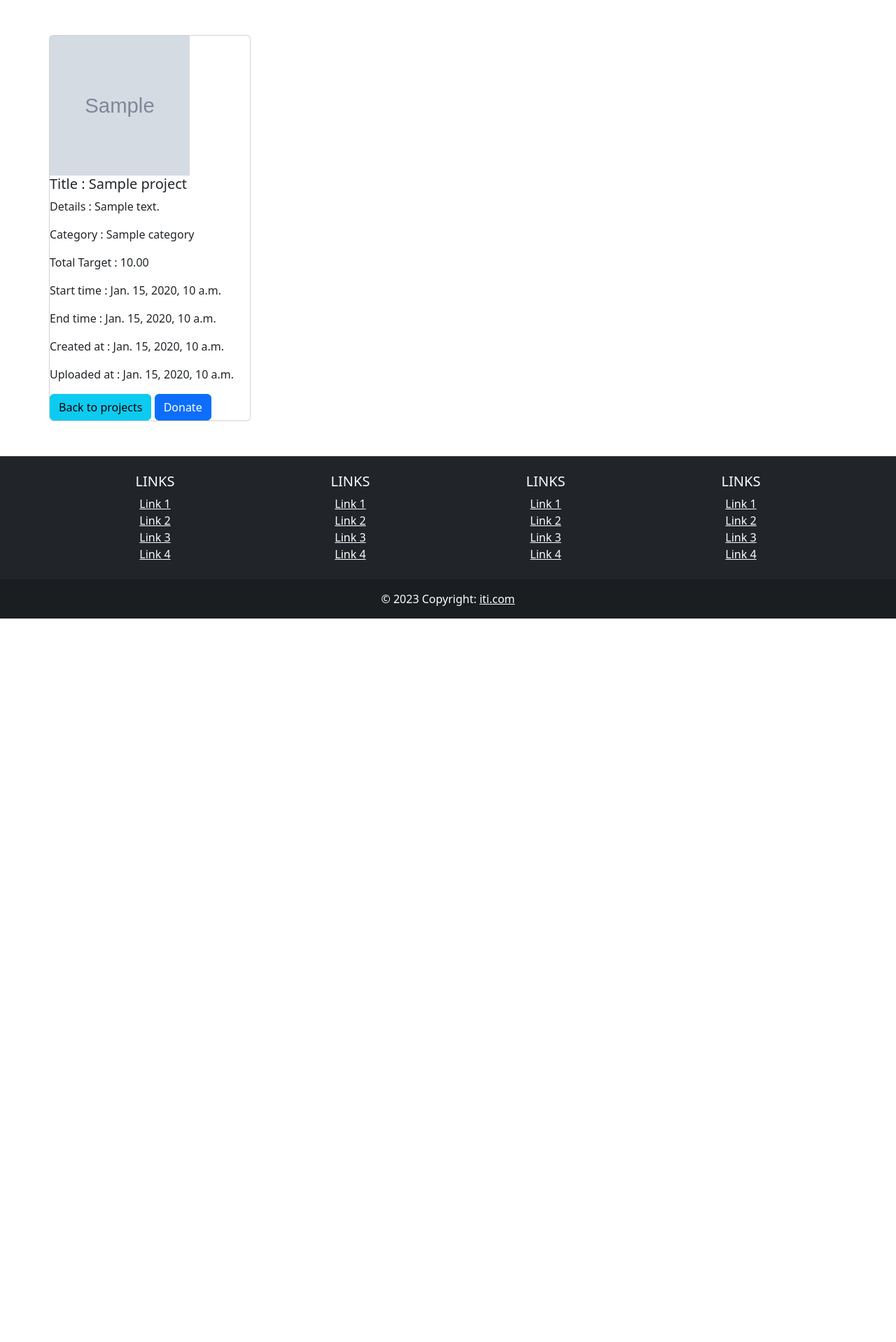
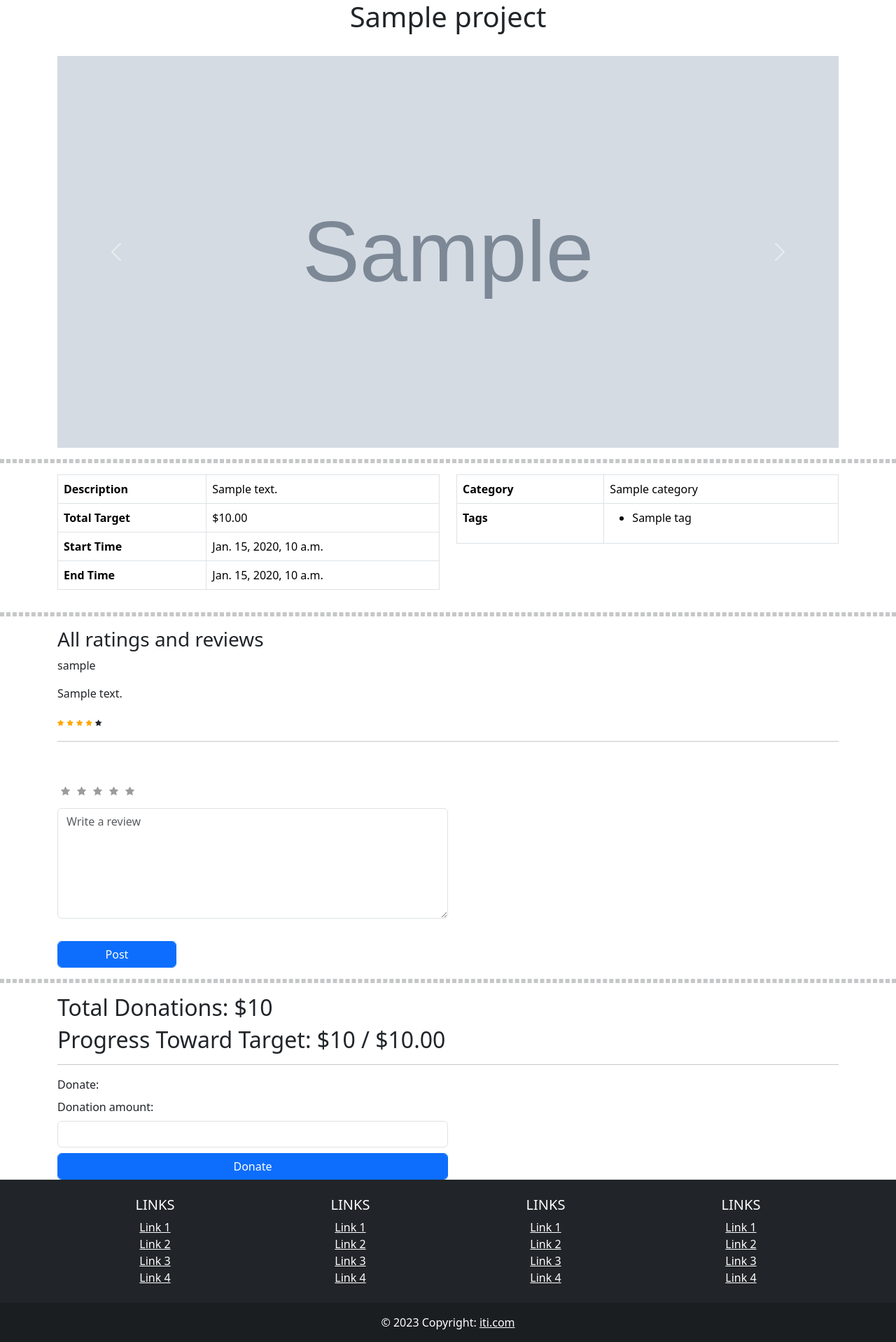
Before and after one commit to Isla-Nad/Crowd_Funding_Project, a Django app: page /projects/view/1 in a window 1280 px wide. Shown: the part 56-1974 px from the top of the page at 70% size. Before the commit the page ends 940 px from the top, so only its background shows below. Run offline with Django 5.2, Linux system fonts and the light colour scheme; tables that the repository leaves empty hold one stand-in row (values such as "Sample post"); grey boxes marked "Sample" are stand-in pictures; some libraries are stand-ins or nearby versions.

Commit message:
reviews, donation and project details

```diff
--- a/categories/admin.py
+++ b/categories/admin.py
@@ -1,5 +1,5 @@
 from django.contrib import admin
+from categories.models import Category, Tag
 
-# Register your models here.
-from categories.models import Category
 admin.site.register(Category)
+admin.site.register(Tag)
--- a/projects/admin.py
+++ b/projects/admin.py
@@ -1,5 +1,5 @@
+from projects.models import Project
 from django.contrib import admin
 
 # Register your models here.
-from projects.models import Projects
-admin.site.register(Projects)
+admin.site.register(Project)
--- a/projects/forms.py
+++ b/projects/forms.py
@@ -1,17 +1,34 @@
 from django import forms
-from categories.models import Category
-from projects.models import Projects
+from categories.models import Category, Tag
+from projects.models import Donation, Project, Review
 from django.forms import ModelForm
 from django.forms.widgets import NumberInput
-# from projects.models import Tag
 
 
-class Projectsform(ModelForm):
+class MultipleFileInput(forms.ClearableFileInput):
+    allow_multiple_selected = True
+
+
+class MultipleFileField(forms.FileField):
+    def __init__(self, *args, **kwargs):
+        kwargs.setdefault("widget", MultipleFileInput())
+        super().__init__(*args, **kwargs)
+
+    def clean(self, data, initial=None):
+        single_file_clean = super().clean
+        if isinstance(data, (list, tuple)):
+            result = [single_file_clean(d, initial) for d in data]
+        else:
+            result = single_file_clean(data, initial)
+        return result
+
+
+class ProjectForm(ModelForm):
     title = forms.CharField(required=True)
     details = forms.CharField(required=True)
-    # image = forms.ImageField()
-    cat = forms.ModelChoiceField(
-        Category.objects.all(), label="Category"
+    category = forms.ModelChoiceField(
+        Category.objects.all(),
+        label="Category"
     )
     total_target = forms.DecimalField()
     start_time = forms.DateTimeField(
@@ -22,7 +39,6 @@ class Projectsform(ModelForm):
                 'class': 'form-control'
             }
         ))
-
     end_time = forms.DateTimeField(
         widget=NumberInput(
             attrs={
@@ -31,17 +47,27 @@ class Projectsform(ModelForm):
                 'class': 'form-control'
             }
         ))
-    # tag = forms.ModelMultipleChoiceField(queryset=Tag.objects.all(),
-    #                                         widget=forms.SelectMultiple(
-    #     attrs={
-    #         "class": "form-control"
-    #     }
-    # ),required=False)
+    tags = forms.ModelMultipleChoiceField(
+        queryset=Tag.objects.all(),
+        widget=forms.CheckboxSelectMultiple,
+        required=False
+    )
+
+    images = MultipleFileField()
+
     class Meta:
-            model=Projects
-            fields='__all__'
-class Dontate(ModelForm):
-       total_target = forms.DecimalField()
-       class Meta:
-            model=Projects
-            fields= ('total_target',)
+        model = Project
+        fields = ['title', 'details',  'category', 'total_target',
+                  'start_time', 'end_time', 'tags', 'images', ]
+
+
+class DonationForm(forms.ModelForm):
+    class Meta:
+        model = Donation
+        fields = ['donation_amount']
+
+
+class ReviewForm(forms.ModelForm):
+    class Meta:
+        model = Review
+        fields = ['rating', 'review_desp']
--- a/projects/templates/projects/createforum.html
+++ b/projects/templates/projects/createforum.html
@@ -2,7 +2,7 @@
 <div class="container" style="padding: 50px 0px">
   <form method="POST" enctype="multipart/form-data">
     {% csrf_token %} {{ form }}
-    <button type="submit" class="btn btn-primary">Submit</button>
+    <button type="submit" class="btn btn-primary">Create Project</button>
   </form>
   <div>
     <script src="{% static 'projects/js/script.js'%}"></script>
--- a/projects/templates/projects/view.html
+++ b/projects/templates/projects/view.html
@@ -1,28 +1,196 @@
-{% extends "layouts/base.html" %}
-{% load static%}
-{%block content%}
+{% extends 'layouts/base.html' %} {% load static %} {% block title %} {{ project.title }} {% endblock %} {% block content %}
 
+<link rel="stylesheet" href="https://cdnjs.cloudflare.com/ajax/libs/font-awesome/4.7.0/css/font-awesome.min.css" />
 
-<div class="container" style="padding:50px 0px ">
-    <div class="iteeem card " style="width: 18rem; display:inline-block " >
-        <img src="{{product.get_image_url}}" width="200" height="200">
-          <h5 class="card-title" >Title : {{product.title}}</h5>
-          <p class="card-text">Details : {{product.details}}</p>
-          <p class="card-text">Category : {{product.cat}}</p>
-          <p class="card-text">Total Target : {{product.total_target}}</p>
-          <p class="card-text">Start time : {{product.start_time}}</p>
-          <p class="card-text">End time : {{product.end_time}}</p>
-          <p class="card-text">Created at : {{product.created_at}}</p>
-          <p class="card-text">Uploaded at : {{product.updated_at}}</p>
-          <a href="{% url "projects"%}" class="btn btn-info">Back to projects<a>
-          <a href="{% url 'donate' product.id %}" class="btn btn-primary">Donate</a>
+<style>
+  .checked {
+    color: orange;
+  }
+  .rating {
+    margin-top: 40px;
+    border: none;
+    float: left;
+  }
 
+  .rating > label {
+    color: #9c9c9c;
+    font-size: 7px;
+    float: right;
+  }
 
+  .rating > label:before {
+    margin: 5px;
+    font-size: 2em;
+    font-family: FontAwesome;
+    content: "\f005";
+    display: inline-block;
+  }
 
+  .rating > input {
+    display: none;
+  }
 
+  .rating > input:checked ~ label,
+  .rating:not(:checked) > label:hover,
+  .rating:not(:checked) > label:hover ~ label {
+    color: #f79426;
+  }
 
+  .rating > input:checked + label:hover,
+  .rating > input:checked ~ label:hover,
+  .rating > label:hover ~ input:checked ~ label,
+  .rating > input:checked ~ label:hover ~ label {
+    color: #fece31;
+  }
 
+  #star {
+    font-size: 10px;
+    color: grey;
+  }
 
+  #check-star {
+    font-size: 10px;
+  }
+</style>
+<h1 class="text-center">{{ project.title }}</h1>
 
+<div class="container">
+  <div class="row">
+    <div class="mt-4" id="slider">
+      <div id="carouselExampleCaptions" class="carousel slide">
+        <div class="carousel-inner">
+          {% for image in images %}
+          <div class="carousel-item {% if forloop.counter == 1 %}active{% endif %}">
+            <img src=" {{ image.image.url }} " class="d-block w-100" style="height: 35rem" alt="..." />
+          </div>
+          {% endfor %}
+        </div>
+        <button class="carousel-control-prev" type="button" data-bs-target="#carouselExampleCaptions" data-bs-slide="prev">
+          <span class="carousel-control-prev-icon" aria-hidden="true"></span>
+          <span class="visually-hidden">Previous</span>
+        </button>
+        <button class="carousel-control-next" type="button" data-bs-target="#carouselExampleCaptions" data-bs-slide="next">
+          <span class="carousel-control-next-icon" aria-hidden="true"></span>
+          <span class="visually-hidden">Next</span>
+        </button>
+      </div>
     </div>
-    {%endblock%}
+  </div>
+</div>
+<hr style="border: dashed" />
+<div class="container">
+  <div class="row">
+    <div class="col-md-6">
+      <table class="table table-bordered">
+        <tbody>
+          <tr>
+            <th>Description</th>
+            <td>{{ project.details }}</td>
+          </tr>
+          <tr>
+            <th>Total Target</th>
+            <td>${{ project.total_target }}</td>
+          </tr>
+          <tr>
+            <th>Start Time</th>
+            <td>{{ project.start_time }}</td>
+          </tr>
+          <tr>
+            <th>End Time</th>
+            <td>{{ project.end_time }}</td>
+          </tr>
+        </tbody>
+      </table>
+    </div>
+    <div class="col-md-6">
+      <table class="table table-bordered">
+        <tbody>
+          <tr>
+            <th>Category</th>
+            <td>{{ project.category.name }}</td>
+          </tr>
+          <tr>
+            <th>Tags</th>
+            <td>
+              <ul>
+                {% for tag in project.tags.all %}
+                <li>{{ tag.name }}</li>
+                {% endfor %}
+              </ul>
+            </td>
+          </tr>
+        </tbody>
+      </table>
+    </div>
+  </div>
+</div>
+<hr style="border: dashed" />
+
+<div class="container">
+  <h3>All ratings and reviews</h3>
+  {% for review in reviews %}
+  <p>{{ review.user.username }}</p>
+  <p>{{ review.review_desp }}</p>
+  {% if review.rating > 0 %}
+  <i class="fa fa-star {% if review.rating < 1 %} no-checked {% else %} checked {% endif %}" id="check-star"></i>
+  <i class="fa fa-star {% if review.rating < 2 %} no-checked {% else %} checked {% endif %}" id="check-star"></i>
+  <i class="fa fa-star {% if review.rating < 3 %} no-checked {% else %} checked {% endif %}" id="check-star"></i>
+  <i class="fa fa-star {% if review.rating < 4 %} no-checked {% else %} checked {% endif %}" id="check-star"></i>
+  <i class="fa fa-star {% if review.rating < 5 %} no-checked {% else %} checked {% endif %}" id="check-star"></i>
+  <hr />
+  {% else %}
+  <i class="fa fa-star" id="star"></i>
+  <i class="fa fa-star" id="star"></i>
+  <i class="fa fa-star" id="star"></i>
+  <i class="fa fa-star" id="star"></i>
+  <i class="fa fa-star" id="star"></i>
+  &nbsp;<span>No ratings</span>
+  <hr />
+  {% endif %} {% endfor %}
+
+  <form method="post">
+    {% csrf_token %}
+    <div class="col-md-6">
+      <div class="form-group required">
+        <div class="rating">
+          <input type="radio" id="star5" name="rating" value="5" />
+          <label class="star" for="star5" title="Awesome" aria-hidden="true"></label>
+          <input type="radio" id="star4" name="rating" value="4" />
+          <label class="star" for="star4" title="Great" aria-hidden="true"></label>
+          <input type="radio" id="star3" name="rating" value="3" />
+          <label class="star" for="star3" title="Very good" aria-hidden="true"></label>
+          <input type="radio" id="star2" name="rating" value="2" />
+          <label class="star" for="star2" title="Good" aria-hidden="true"></label>
+          <input type="radio" id="star1" name="rating" value="1" />
+          <label class="star" for="star1" title="Bad" aria-hidden="true"></label>
+        </div>
+      </div>
+      <textarea name="review_desp" placeholder="Write a review" rows="6" cols="50" id="review-text" required></textarea>
+      <br />
+      <div class="row">
+        <div class="col-md-4">
+          <input type="submit" class="btn btn-primary mt-2" value="Post" />
+        </div>
+      </div>
+    </div>
+  </form>
+</div>
+<hr style="border: dashed" />
+
+<div class="container">
+  <h2>Total Donations: ${{ total_donations }}</h2>
+  <h2>Progress Toward Target: ${{ total_donations }} / ${{ project.total_target }}</h2>
+  <hr />
+  <form method="post">
+    {% csrf_token %}
+    <div class="col-md-6">
+      <div class="form-group required">
+        <label for="donation">Donate:</label>
+        {{ donation_form }}
+      </div>
+      <input type="submit" name="donate" class="btn btn-primary mt-2" value="Donate" />
+    </div>
+  </form>
+</div>
+<script src="{% static 'projects/js/script.js' %}"></script>
+{% endblock %}
--- a/projects/urls.py
+++ b/projects/urls.py
@@ -1,10 +1,8 @@
 from django.urls import path
-from projects.views import projects, View, review_page, Update
-from projects.views import Createform
+from projects.views import project_list, project_detail, Createform
+
 urlpatterns = [
-    path('projects/', projects, name='projects'),
-    path('create', Createform, name='create'),
-    path('view/<int:id>', View, name="view"),
-    path('comment/<int:id>', review_page, name="comment"),
-    path('donate/<int:id>', Update, name="donate"),
+    path('projects/', project_list, name='projects'),
+    path('create/', Createform, name='create'),
+    path('view/<int:id>', project_detail, name="view"),
 ]
--- a/projects/views.py
+++ b/projects/views.py
@@ -1,6 +1,8 @@
-from django.shortcuts import render, redirect, HttpResponse
-from projects.forms import Projectsform, Dontate
-from projects.models import Projects, review
+from django.shortcuts import get_object_or_404, render, redirect
+from django.urls import reverse
+from django.db.models import Sum
+from projects.forms import DonationForm, ProjectForm,  ReviewForm
+from projects.models import Donation, ProjectImage, Project, Review
 from django.contrib.auth.models import User
 
 
@@ -8,82 +10,84 @@ def index(request):
     return render(request, 'projects/index.html')
 
 
-def projects(request):
-    pro = Projects.objects.all()
-    return render(request, 'projects/projects.html', context={"project": pro})
+def project_list(request):
+    projects = Project.objects.all()
+    first_images = []
+
+    for project in projects:
+        first_image = ProjectImage.objects.filter(project=project).first()
+        first_images.append(first_image)
+
+    return render(request, 'projects/projects.html', context={'projects': projects, 'first_images': first_images, })
 
 
 def Createform(request):
-    form = Projectsform()
+    form = ProjectForm()
+    if request.method == "POST":
+        form = ProjectForm(request.POST, request.FILES)
 
-    if request.method == "POST":
-        form = Projectsform(request.POST, request.FILES)
-        images = request.FILES.getlist('images')
         if form.is_valid():
+            user = request.user
             title = form.cleaned_data['title']
             details = form.cleaned_data['details']
-            image1 = form.cleaned_data['image']
-            # image2 = form.cleaned_data['image2']
-            # image3= form.cleaned_data['image3']
+            category = form.cleaned_data['category']
             total_target = form.cleaned_data['total_target']
             start_time = form.cleaned_data['start_time']
             end_time = form.cleaned_data['end_time']
-            product = Projects()
-            product.title = title
-            product.details = details
-            product.image = image1
-            # product.image2 = image2
-            # product.image3 = image3
-            product.total_target = total_target
-            product.start_time = start_time
-            product.end_time = end_time
-            product.save()
-        return redirect('projects')
+            project = Project(user=user, title=title, details=details, total_target=total_target, category=category,
+                              start_time=start_time, end_time=end_time)
+            project.save()
+            tags = form.cleaned_data['tags']
+            project.tags.set(tags)
+            images = request.FILES.getlist('images')
+            for image in images:
+                project_image = ProjectImage(project=project, image=image)
+                project_image.save()
+            print(project)
+
+            return redirect('projects')
+
     return render(request, 'projects/createforum.html', context={'form': form})
 
 
-def View(request, id):
-    # filtered_Product= filter(lambda pro: pro['id'] == id, Product)
-    filtered_Product = Projects.objects.filter(id=id)
-    print(filtered_Product)
-    filtered_Product = list(filtered_Product)
-    print(filtered_Product)
-    if filtered_Product:
-        print(filtered_Product[0])
-        return render(request, 'projects/view.html', context={"product": filtered_Product[0]})
+def project_detail(request, id):
+    project = get_object_or_404(Project, id=id)
+    images = ProjectImage.objects.filter(project_id=id)
+    reviews = Review.objects.filter(project_id=id)
+    donations = Donation.objects.filter(project_id=id)
 
-    return HttpResponse("No such student Student ")
-
-
-def review_page(request, id):
-
-    item_details = Projects.objects.get(id=id)
+    total_donations = donations.aggregate(Sum('donation_amount'))[
+        'donation_amount__sum'] or 0
 
     if request.method == 'POST':
-        star_rating = request.POST.get('rating')
-        item_review = request.POST.get('item_review')
+        if 'donate' in request.POST:
+            donation_form = DonationForm(request.POST)
+            if donation_form.is_valid():
+                donation_amount = donation_form.cleaned_data['donation_amount']
+                if total_donations + donation_amount <= project.total_target:
+                    donation = donation_form.save(commit=False)
+                    donation.user = request.user
+                    donation.project = project
+                    donation.save()
+                return redirect(reverse('view', args=[id]))
 
-        item_reviews = review(
-            item=item_details, rating=star_rating, review_desp=item_review)
-        item_reviews.save()
+        else:
+            form = ReviewForm(request.POST)
+            if form.is_valid():
+                new_review = form.save(commit=False)
+                new_review.user = request.user
+                new_review.project = project
+                new_review.save()
+                return redirect(reverse('view', args=[id]))
+    else:
+        form = ReviewForm()
+        donation_form = DonationForm()
 
-        rating_details = review.objects.filter(item=item_details)
-        context = {'reviews': rating_details}
-        return render(request, 'projects/addcomment.html', context)
-
-    rating_details = review.objects.filter(item=item_details)
-    context = {'reviews': rating_details}
-    return render(request, 'projects/addcomment.html', context)
-
-
-def Update(request, id):
-    #  filtered_Product=Product.objects.filter(id=id)
-    edited = Projects.objects.get(id=id)
-    form = Dontate(request.POST, request.FILES, instance=edited)
-    if form.is_valid():
-        total_target = form.cleaned_data['total_target']
-        edited.total_target = total_target
-        edited.save()
-        return redirect("projects")
-
-    return render(request, 'projects/donate.html', context={"project": edited, "form": form})
+    return render(request, 'projects/view.html', {
+        'project': project,
+        'images': images,
+        'reviews': reviews,
+        'form': form,
+        'donation_form': donation_form,
+        'total_donations': total_donations,
+    })
```
Also changed, not shown: categories/models.py (+12 -1 lines), projects/models.py (+24 -25 lines), projects/templates/projects/addcomment.html (deleted, +0 -133 lines), projects/templates/projects/create.html (deleted, +0 -30 lines), projects/templates/projects/donate.html (+8 -11 lines), projects/templates/projects/projects.html (+13 -23 lines), media/cat/images/Dentos_ERD_v0.4.2.png (added), media/cat/images/Dentos_ErdDiagram.png (added), media/projects/images/Dentos_ERD_v0.4.3.png (added), media/projects/images/Dentos_ERD_v0.4.png (added), media/projects/images/Dentos_ERD_v0.4_L2MNCHI.png (added), media/projects/images/Dentos_ErdDiagram.png (added), media/projects/images/Screenshot_from_2023-09-14_14-06-48.png (added).
